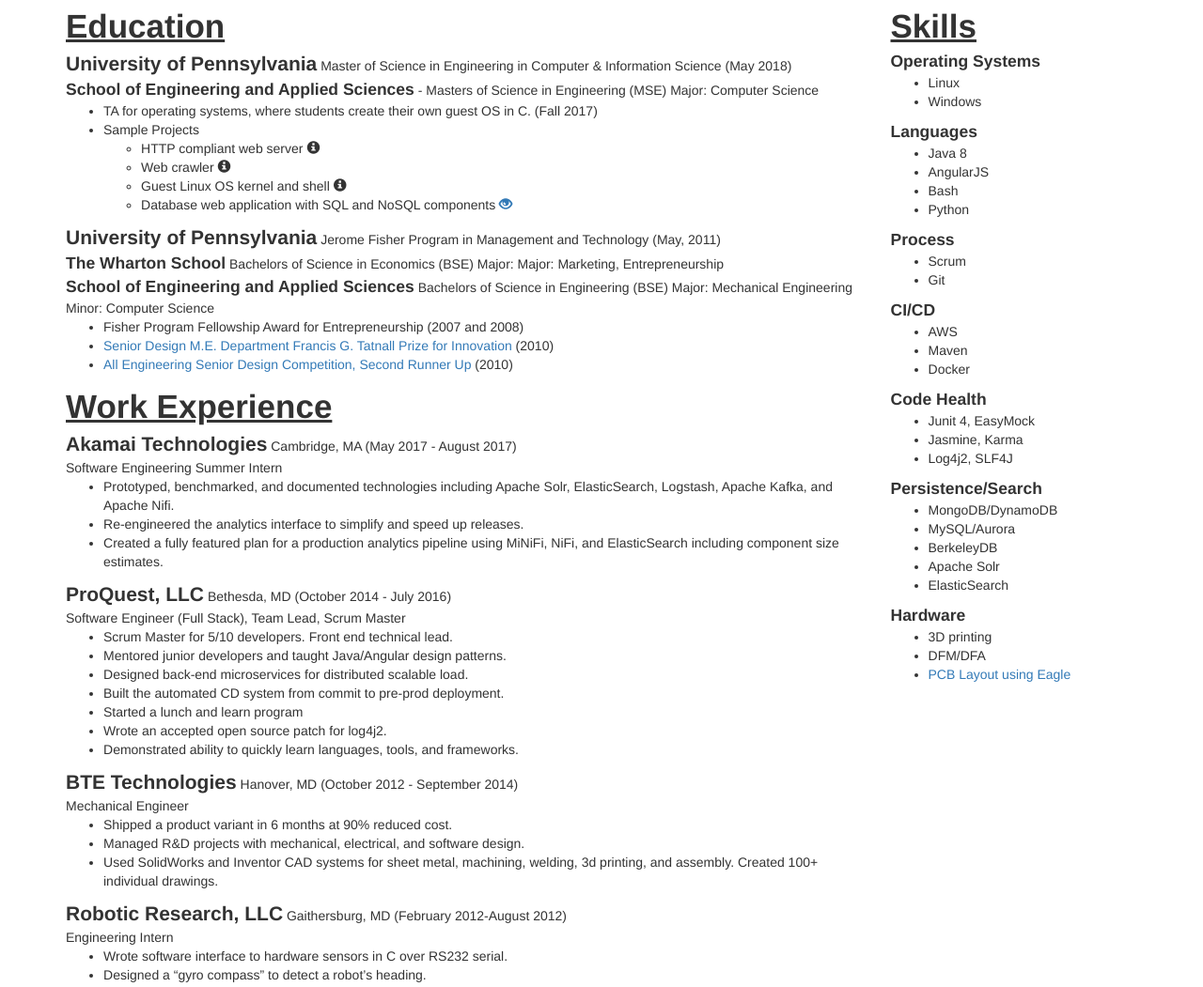
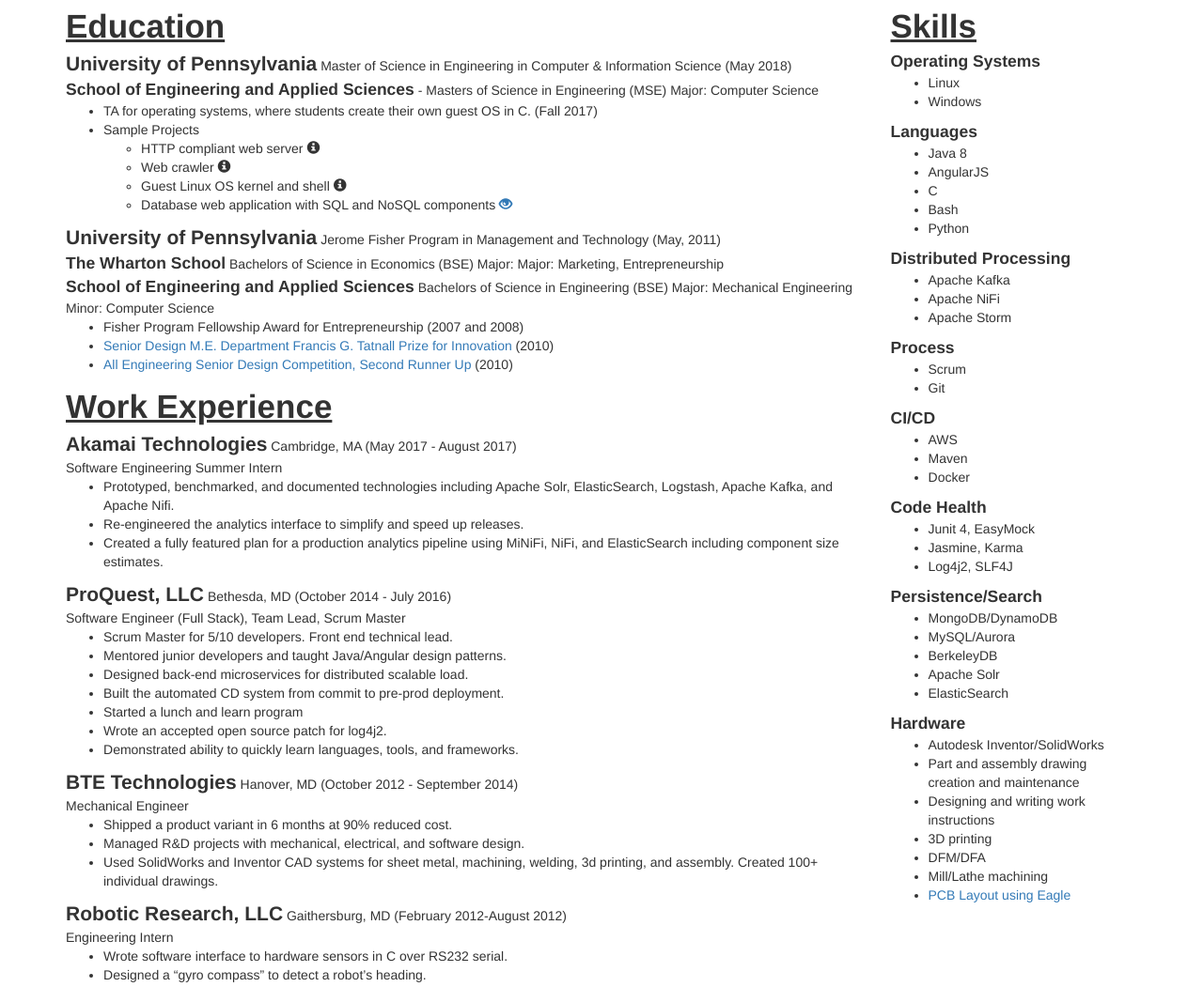
Before and after one commit to jlautman/jeremylautmancom, a website: page html/index.html in a window 1280 px wide. Shown: the part 119-1170 px from the top of the page at 94% size. Drawn offline with nearby package versions, Linux system fonts and the light colour scheme; files that its build step writes are made by us from their sources; files whose address does not match are found by name.

Commit message:
Add Distributed Processing, more hardware skills. Normalize other section.

```diff
--- a/html/index.html
+++ b/html/index.html
@@ -20,7 +20,7 @@
     </div>
     <div class="container">
       <div class="row">
-        <div class="col-md-9">
+        <div class="col-md-9" id="center-content">
           <div id="education">
             <span class="section-header">Education</span>
             <div class="education">
@@ -70,6 +70,7 @@
               </div>
             </div>
           </div>
+          <!-- End of Education section -->
           <div id="work-experience">
             <span class="section-header">Work Experience</span>
             <div class="job">
@@ -132,10 +133,10 @@
               </ul>
             </div>
           </div>
-
-
+          <!-- End of work experience section -->
         </div>
-        <div class="col-md-3">
+        <!-- End of main content column -->
+        <div class="col-md-3" id="side-column">
           <div id="skills">
             <span class="section-header">Skills</span>
             <div class="skill-category">Operating Systems</div>
@@ -147,8 +148,15 @@
             <ul class="achievements">
               <li>Java 8</li>
               <li>AngularJS</li>
+              <li>C</li>
               <li>Bash</li>
               <li>Python</li>
+            </ul>
+            <div class="skill-category">Distributed Processing</div>
+            <ul class="achievements">
+              <li>Apache Kafka</li>
+              <li>Apache NiFi</li>
+              <li>Apache Storm</li>
             </ul>
             <div class="skill-category">Process</div>
             <ul class="achievements">
@@ -177,13 +185,20 @@
             </ul>
             <div class="skill-category">Hardware</div>
             <ul class="achievements">
+              <li>Autodesk Inventor/SolidWorks</li>
+              <li>Part and assembly drawing creation and maintenance</li>
+              <li>Designing and writing work instructions</li>
               <li>3D printing</li>
               <li>DFM/DFA</li>
+              <li>Mill/Lathe machining</li>
               <li><a href="http://tinyurl.com/Robockey">PCB Layout using Eagle</a></li>
             </ul>
           </div>
         </div>
       </div>
+      <!-- Other content at the bottom of the page -->
+      <div class="row">
+        <div class="col-md-9">
           <div id="other">
             <span class="section-header">Volunteering and Other Activities</span>
             <div class="volunteer-other">
@@ -198,6 +213,8 @@
             </div>
           </div>
         </div>
+      </div>
+    </div>
   </body>
   <script src="scripts/main.js"></script>
 </html>
```
Lines whose indentation alone changed are shown as unchanged.
